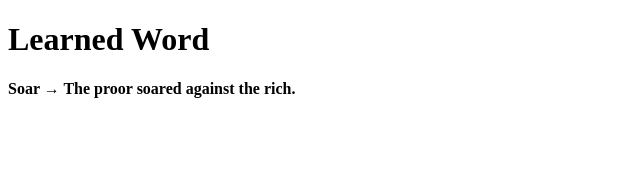
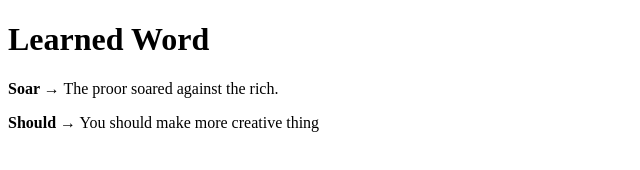
Before and after one commit to oddnaeem/digitalbook, a plain HTML site: page index.html in a window 1280 px wide. Shown: the whole page, without its empty margins (0-640 px from the left). Drawn offline with Linux system fonts and the light colour scheme.

Commit message:
Update index.html

```diff
--- a/index.html
+++ b/index.html
@@ -7,7 +7,7 @@
 <body>
 
 <h1>Learned Word</h1>
-<p> <b> Soar <b/> → The proor soared against the rich.</p>
-
+<p> <b> Soar </b> → The proor soared against the rich.</p>
+<p> <b> Should </b> → You should make more creative thing </p>
 </body>
 </html>
```
